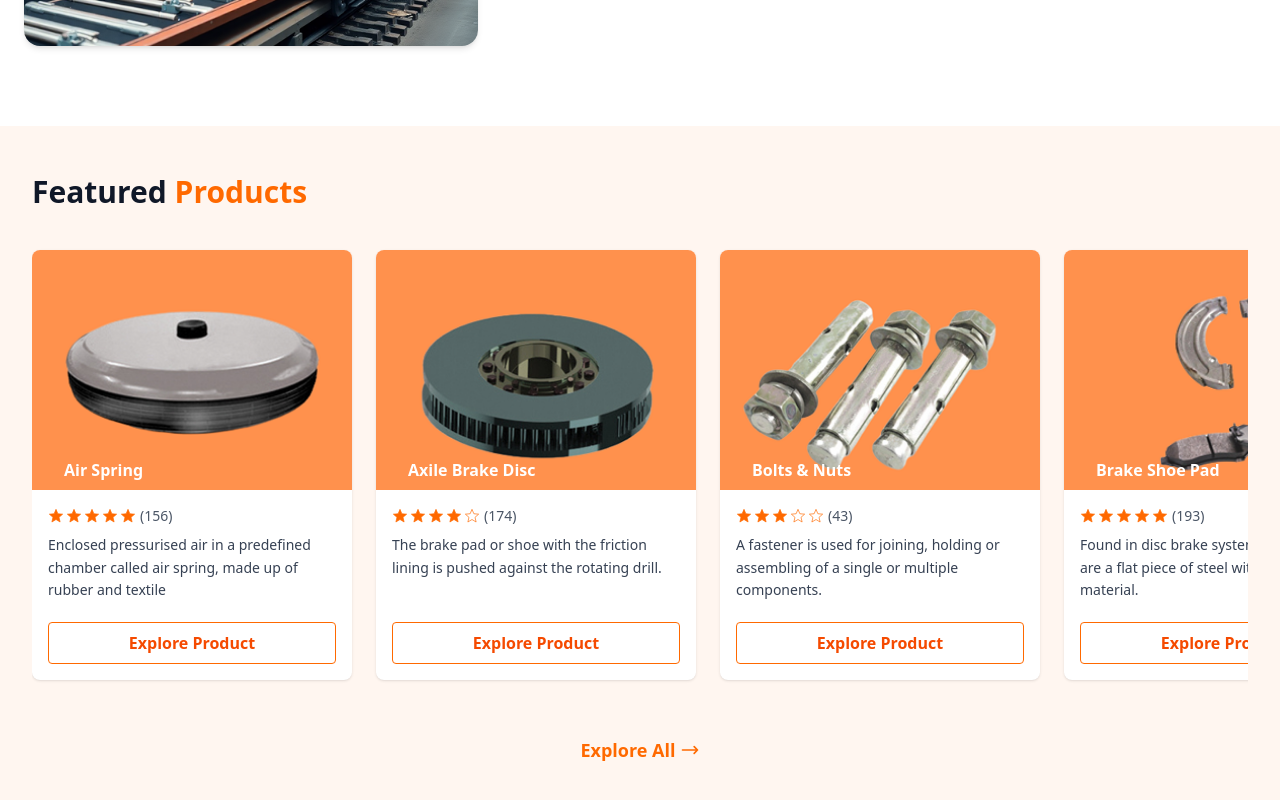
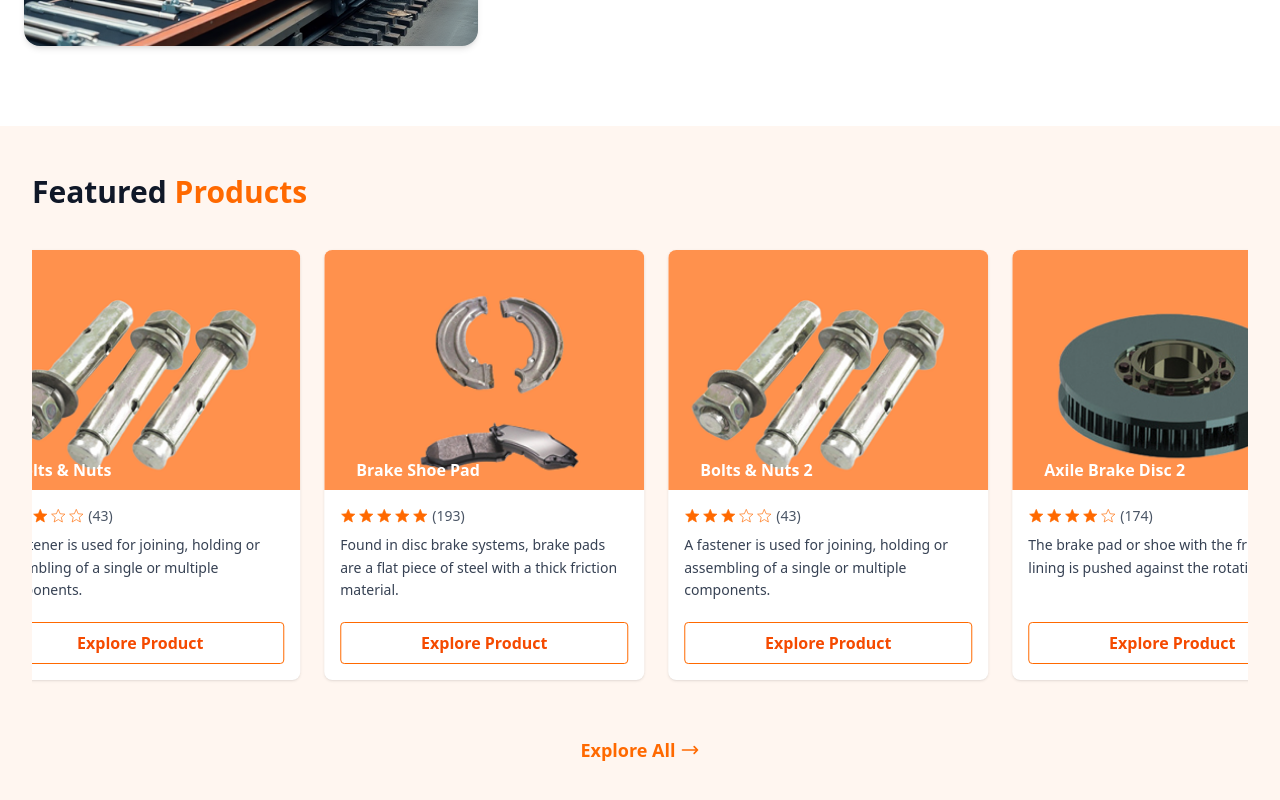
Before and after one commit to ResourcioPvtLimited/Anjalielastomer, a Next.js app: page / in a window 1280 px wide. Shown: the part 1248-2048 px from the top of the page. Built offline with nearby package versions, Linux system fonts and the light colour scheme.

Commit message:
auto scroll animation add

```diff
--- a/src/components/FeaturedProducts.tsx
+++ b/src/components/FeaturedProducts.tsx
@@ -126,7 +126,14 @@ const FeaturedProducts: React.FC = () => {
         <span className="text-orange-500">Products</span>
       </h2>
 
-      <div className="flex overflow-x-auto gap-6 py-2 scrollbar-thin scrollbar-thumb-gray-400">
+
+      <div className="relative overflow-hidden w-full">
+        <div
+          className="flex gap-6 py-2 w-max"
+          style={{
+            animation: 'scroll-bounce 6s linear infinite alternate',
+          }}
+        >
           {products.map(({ id, name, image, rating, reviewCount, description }) => (
             <article
               key={id}
@@ -139,20 +146,14 @@ const FeaturedProducts: React.FC = () => {
                   width={400}
                   height={240}
                   className="object-cover h-full"
-                onError={(e) => {
-                  (e.target as HTMLImageElement).src =
-                    'https://storage.googleapis.com/workspace-0f70711f-8b4e-4d94-86f1-2a93ccde5887/image/2fb66f7d-2863-4865-9b97-9f067ba7b13e.png';
-                }}
+
                 />
-
-              <h3 className="absolute bottom-1 left-6 font-semibold z-10 text-white px-2 py-1  rounded-sm w-full text-left">
+                <h3 className="absolute bottom-1 left-6 font-semibold z-10 text-white px-2 py-1 rounded-sm w-full text-left">
                   {name}
                 </h3>
               </div>
 
               <div className="p-4 flex flex-col flex-grow">
-
-
                 <div className="flex items-center space-x-1 mb-2">
                   <StarRating rating={rating} />
                   <span className="text-gray-600 text-sm">({reviewCount})</span>
@@ -164,7 +165,7 @@ const FeaturedProducts: React.FC = () => {
 
                 <button
                   type="button"
-                className="mt-auto rounded border border-orange-500 px-4 py-2 font-semibold text-orange-600  active:bg-orange-100 transition-colors duration-600 hover:bg-orange-500 hover:text-white"
+                  className="mt-auto rounded border border-orange-500 px-4 py-2 font-semibold text-orange-600 active:bg-orange-100 transition-colors duration-600 hover:bg-orange-500 hover:text-white"
                   aria-label={`Explore product ${name}`}
                   onClick={() => alert(`Exploring product: ${name}`)}
                 >
@@ -174,6 +175,22 @@ const FeaturedProducts: React.FC = () => {
             </article>
           ))}
         </div>
+
+        {/* 👇 CSS for back and forth animation */}
+        <style jsx>{`
+    @keyframes scroll-bounce {
+      0% {
+        transform: translateX(0%);
+      }
+      100% {
+        transform: translateX(calc(-100% + 100vw));
+      }
+    }
+  `}</style>
+      </div>
+
+
+
 
       <div className="max-w-full mx-auto mt-12 text-center">
         <button
```
Lines whose indentation alone changed are shown as unchanged.
